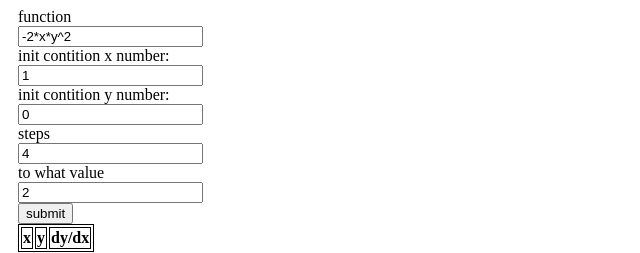
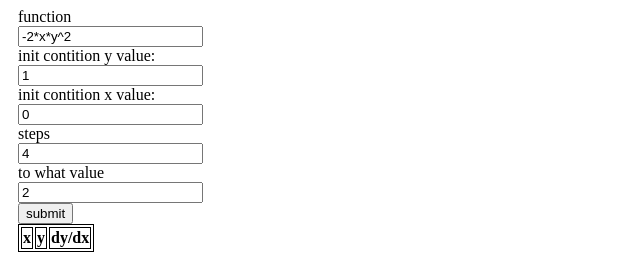
Before and after one commit to ACarling/eulers-method-visual, a plain HTML site: page index.html in a window 1280 px wide. Shown: the full height of the page, 0-640 px from the left. Drawn offline with nearby package versions, Linux system fonts and the light colour scheme.

Commit message:
Update index.html

```diff
--- a/index.html
+++ b/index.html
@@ -33,9 +33,9 @@
             <p>function</p>
             <input type="text" class="form" value="-2*x*y^2">
 
-            <p>init contition x number:</p>
+            <p>init contition y value:</p>
             <input type="text" class="form" value="1">
-            <p>init contition y number:</p>
+            <p>init contition x value:</p>
             <input type="text" class="form" value="0">
             <p>steps</p>
             <input type="text" class="form" value="4">
```
